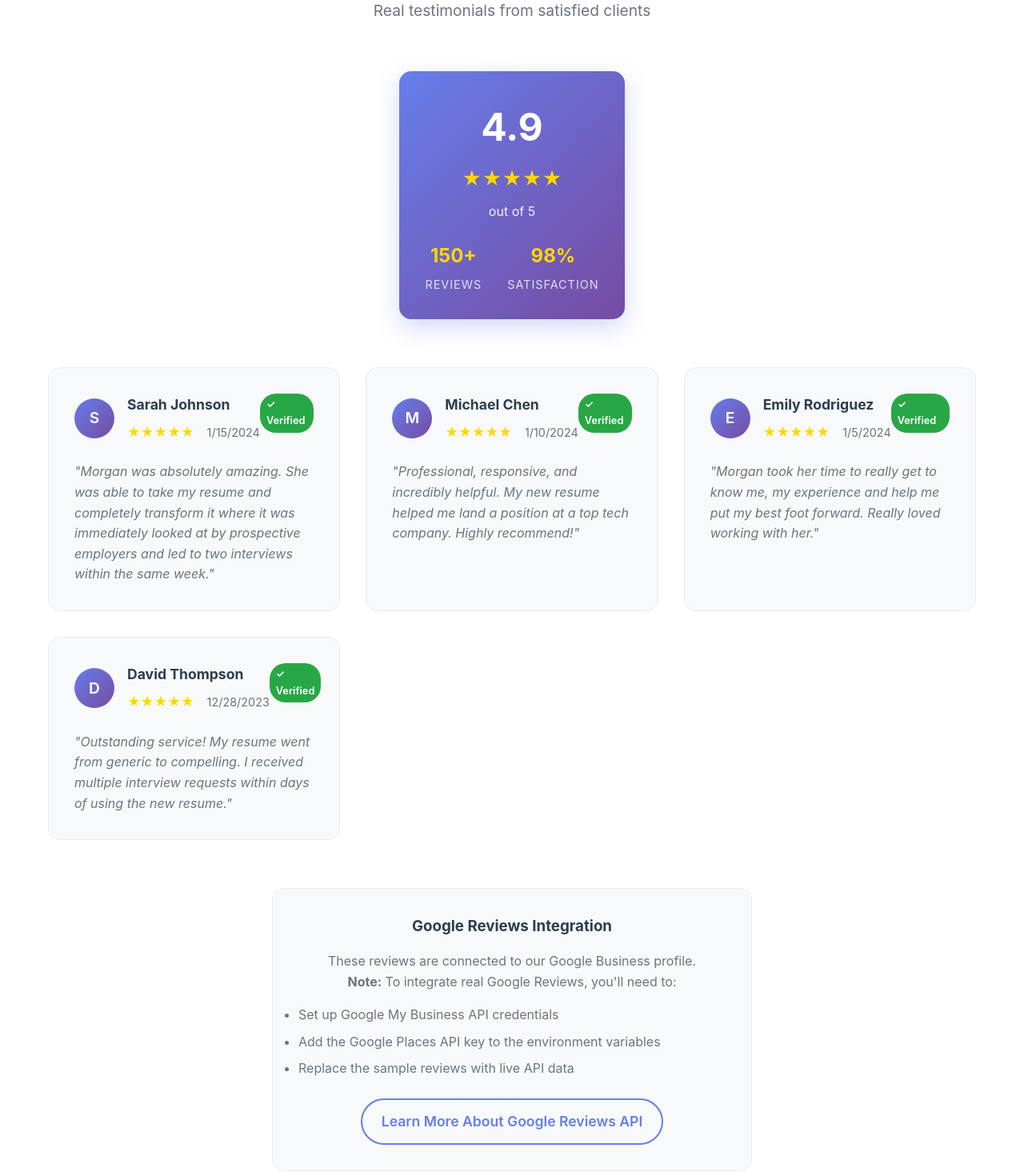
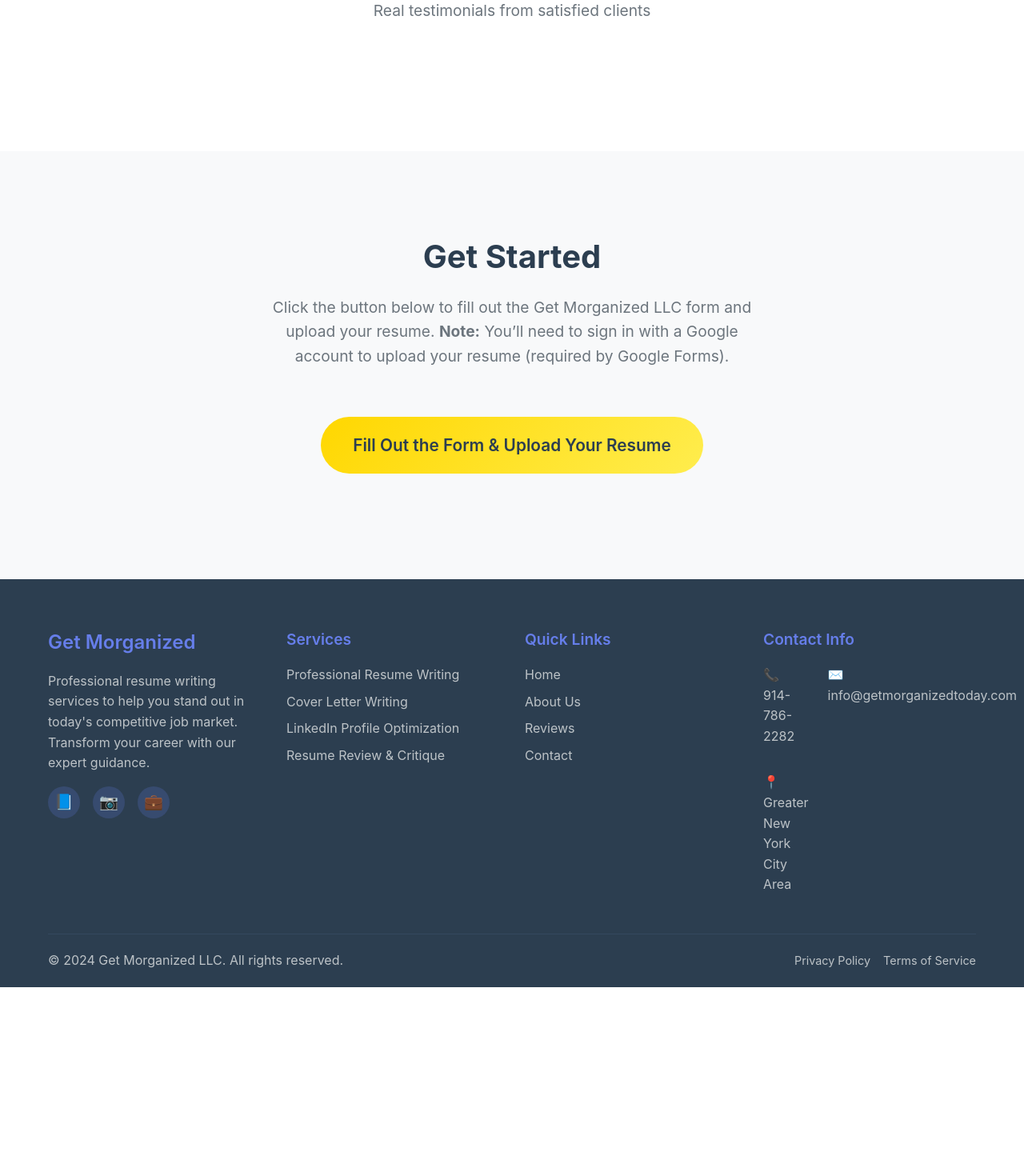
Before and after one commit to CydVilla/get-morganized, a React (Create React App) app: page / in a window 1280 px wide. Shown: the part 5700-7170 px from the top of the page at 80% size. After the commit the page ends 6934 px from the top, so only its background shows below. Built offline with nearby package versions, Linux system fonts and the light colour scheme.

Commit message:
Add .env to .gitignore and integrate Elfsight script in Reviews component

```diff
--- a/src/components/Reviews.tsx
+++ b/src/components/Reviews.tsx
@@ -1,50 +1,17 @@
-import React from 'react';
+import React, { useEffect } from 'react';
 import './Reviews.css';
 
 const Reviews: React.FC = () => {
-  // Sample reviews - these will be replaced with actual Google Reviews API data
-  const reviews = [
-    {
-      id: 1,
-      author: 'Sarah Johnson',
-      rating: 5,
-      text: 'Morgan was absolutely amazing. She was able to take my resume and completely transform it where it was immediately looked at by prospective employers and led to two interviews within the same week.',
-      date: '2024-01-15',
-      verified: true
-    },
-    {
-      id: 2,
-      author: 'Michael Chen',
-      rating: 5,
-      text: 'Professional, responsive, and incredibly helpful. My new resume helped me land a position at a top tech company. Highly recommend!',
-      date: '2024-01-10',
-      verified: true
-    },
-    {
-      id: 3,
-      author: 'Emily Rodriguez',
-      rating: 5,
-      text: 'Morgan took her time to really get to know me, my experience and help me put my best foot forward. Really loved working with her.',
-      date: '2024-01-05',
-      verified: true
-    },
-    {
-      id: 4,
-      author: 'David Thompson',
-      rating: 5,
-      text: 'Outstanding service! My resume went from generic to compelling. I received multiple interview requests within days of using the new resume.',
-      date: '2023-12-28',
-      verified: true
-    }
-  ];
-
-  const renderStars = (rating: number) => {
-    return Array.from({ length: 5 }, (_, index) => (
-      <span key={index} className={`star ${index < rating ? 'filled' : ''}`}>
-        ★
-      </span>
-    ));
-  };
+  useEffect(() => {
+    // Dynamically load the Elfsight script
+    const script = document.createElement('script');
+    script.src = 'https://static.elfsight.com/platform/platform.js';
+    script.async = true;
+    document.body.appendChild(script);
+    return () => {
+      document.body.removeChild(script);
+    };
+  }, []);
 
   return (
     <section id="reviews" className="reviews">
@@ -53,85 +20,7 @@ const Reviews: React.FC = () => {
           <h2>What Our Clients Say</h2>
           <p>Real testimonials from satisfied clients</p>
         </div>
-
-        <div className="reviews-overview">
-          <div className="overview-card">
-            <div className="overview-rating">
-              <div className="rating-number">4.9</div>
-              <div className="rating-stars">
-                {renderStars(5)}
-              </div>
-              <div className="rating-text">out of 5</div>
-            </div>
-            <div className="overview-stats">
-              <div className="stat">
-                <span className="stat-number">150+</span>
-                <span className="stat-label">Reviews</span>
-              </div>
-              <div className="stat">
-                <span className="stat-number">98%</span>
-                <span className="stat-label">Satisfaction</span>
-              </div>
-            </div>
-          </div>
-        </div>
-
-        <div className="reviews-grid">
-          {reviews.map((review) => (
-            <div key={review.id} className="review-card">
-              <div className="review-header">
-                <div className="review-author">
-                  <div className="author-avatar">
-                    {review.author.charAt(0)}
-                  </div>
-                  <div className="author-info">
-                    <h4>{review.author}</h4>
-                    <div className="review-meta">
-                      <div className="review-stars">
-                        {renderStars(review.rating)}
-                      </div>
-                      <span className="review-date">
-                        {new Date(review.date).toLocaleDateString()}
-                      </span>
-                    </div>
-                  </div>
-                </div>
-                {review.verified && (
-                  <div className="verified-badge">
-                    <span>✓ Verified</span>
-                  </div>
-                )}
-              </div>
-              <div className="review-text">
-                <p>"{review.text}"</p>
-              </div>
-            </div>
-          ))}
-        </div>
-
-        <div className="reviews-cta">
-          <div className="google-reviews-note">
-            <h3>Google Reviews Integration</h3>
-            <p>
-              These reviews are connected to our Google Business profile.
-              <br />
-              <strong>Note:</strong> To integrate real Google Reviews, you'll need to:
-            </p>
-            <ul>
-              <li>Set up Google My Business API credentials</li>
-              <li>Add the Google Places API key to the environment variables</li>
-              <li>Replace the sample reviews with live API data</li>
-            </ul>
-            <a
-              href="https://developers.google.com/my-business/reference/rest"
-              target="_blank"
-              rel="noopener noreferrer"
-              className="btn btn-outline"
-            >
-              Learn More About Google Reviews API
-            </a>
-          </div>
-        </div>
+        <div className="elfsight-app-e3ffd100-baff-4a59-95b9-2f9dbc0fb359" data-elfsight-app-lazy></div>
       </div>
     </section>
   );
```
Also changed, not shown: 1 other file (tests, documents, lock files or other folders).
